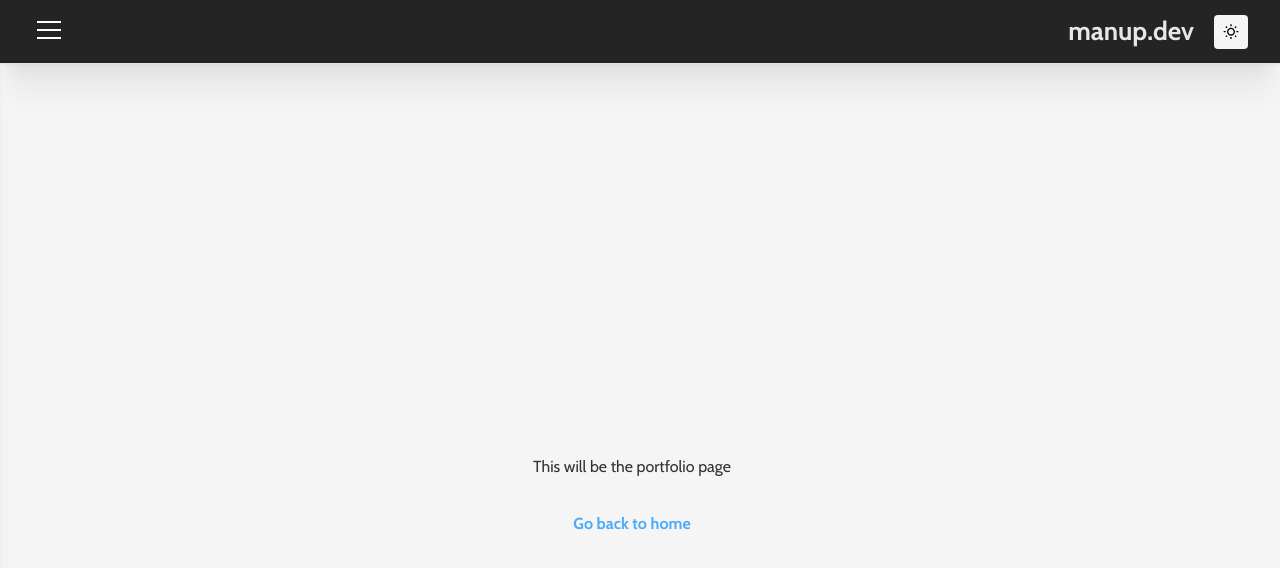
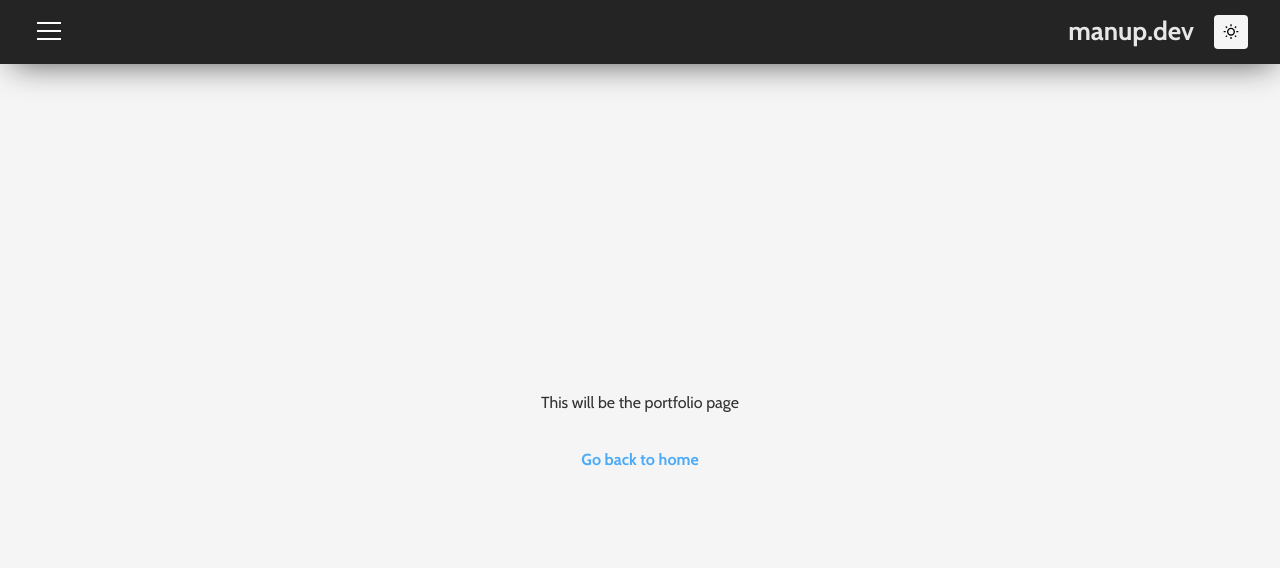
Before and after one commit to mperezy/manupdev, a React (Vite) app: page /portfolio in a window 1280 px wide. Shown: the top 568 px of the page. Built offline with nearby package versions, Linux system fonts and the light colour scheme.

Commit message:
Make adjustments on box-shadow on header and navbar

```diff
--- a/src/components/main-layout/index.tsx
+++ b/src/components/main-layout/index.tsx
@@ -2,6 +2,7 @@ import type { ReactNode } from 'react';
 import { useLocation, Link } from 'react-router-dom';
 import {
   AppShell,
+  Box,
   Burger,
   Center,
   Divider,
@@ -39,7 +40,7 @@ export default ({ children }: Props) => {
       header={{ height: '4rem' }}
       navbar={{
         width: '15rem',
-        breakpoint: 'sm',
+        breakpoint: 'xs',
         collapsed: { mobile: !navbarOpened, desktop: !navbarOpened },
       }}
     >
@@ -65,6 +66,7 @@ export default ({ children }: Props) => {
       <AppShell.Navbar
         px='md'
         py='xl'
+        w={{ base: '100%', xs: '15rem', sm: '15rem' }}
         style={{ justifyContent: 'space-between' }}
       >
         <Stack gap='xs'>
@@ -93,12 +95,20 @@ export default ({ children }: Props) => {
         </Stack>
       </AppShell.Navbar>
 
-      <AppShell.Main maw='75em'>
-        <Flex w='100%' justify='center'>
-          <Center h='100vh' px={{ base: 'md' }} pb={{ base: 'md' }}>
-            {children}
-          </Center>
-        </Flex>
+      <AppShell.Main
+        w='100%'
+        pt={0}
+        mt='var(--app-shell-header-height)'
+        mih='calc(100dvh - var(--app-shell-header-height))'
+        h='calc(100dvh - var(--app-shell-header-height))'
+      >
+        <Box w='100%' h='100%' p='xl' style={{ overflow: 'auto' }}>
+          <Flex w='100%' h='100%' justify='center'>
+            <Center h='100%' maw='75em' px={{ base: 'md' }} pb={{ base: 'md' }}>
+              {children}
+            </Center>
+          </Flex>
+        </Box>
       </AppShell.Main>
     </AppShell>
   );
--- a/src/mantine/theme.ts
+++ b/src/mantine/theme.ts
@@ -96,23 +96,31 @@ const mainTheme = createTheme({
   other,
   components: {
     AppShell: AppShell.extend({
-      styles: {
+      styles: (_, { navbar }) => {
+        const isNavbarOpened = !(
+          navbar?.collapsed?.mobile || navbar?.collapsed?.desktop
+        );
+
+        return {
           header: {
+            border: 0,
             background: '#242424',
             color: '#E7E7E7',
-          boxShadow:
-            // eslint-disable-next-line
-            '0 calc(0.0625rem * 1) calc(0.1875rem * 1) rgba(0, 0, 0, 0.05), rgba(0, 0, 0, 0.05) 0 calc(2.25rem * 1) calc(1.75rem * 1) calc(-0.4375rem * 1), rgba(0, 0, 0, 0.04) 0 calc(1.0625rem * 1) calc(1.0625rem * 1) calc(-0.4375rem * 1)',
+            boxShadow: '3px 9px 33px -10px rgba(20, 20, 20, 0.75)',
           },
           navbar: {
             background: `var(${appShell.navbar.background})`,
-          boxShadow:
-            // eslint-disable-next-line
-            '0 calc(0.0625rem * 1) calc(0.1875rem * 1) rgba(0, 0, 0, 0.05), rgba(0, 0, 0, 0.05) 0 calc(2.25rem * 1) calc(1.75rem * 1) calc(-0.4375rem * 1), rgba(0, 0, 0, 0.04) 0 calc(1.0625rem * 1) calc(1.0625rem * 1) calc(-0.4375rem * 1)',
+            boxShadow: isNavbarOpened
+              ? '9px 3px 25px -15px rgba(20, 20, 20, 0.75)'
+              : '',
           },
           main: {
             background: `var(${appShell.main.background})`,
+            position: 'absolute',
+            right: 0,
+            top: 0,
           },
+        };
       },
     }),
 
```
Lines whose indentation alone changed are shown as unchanged.
